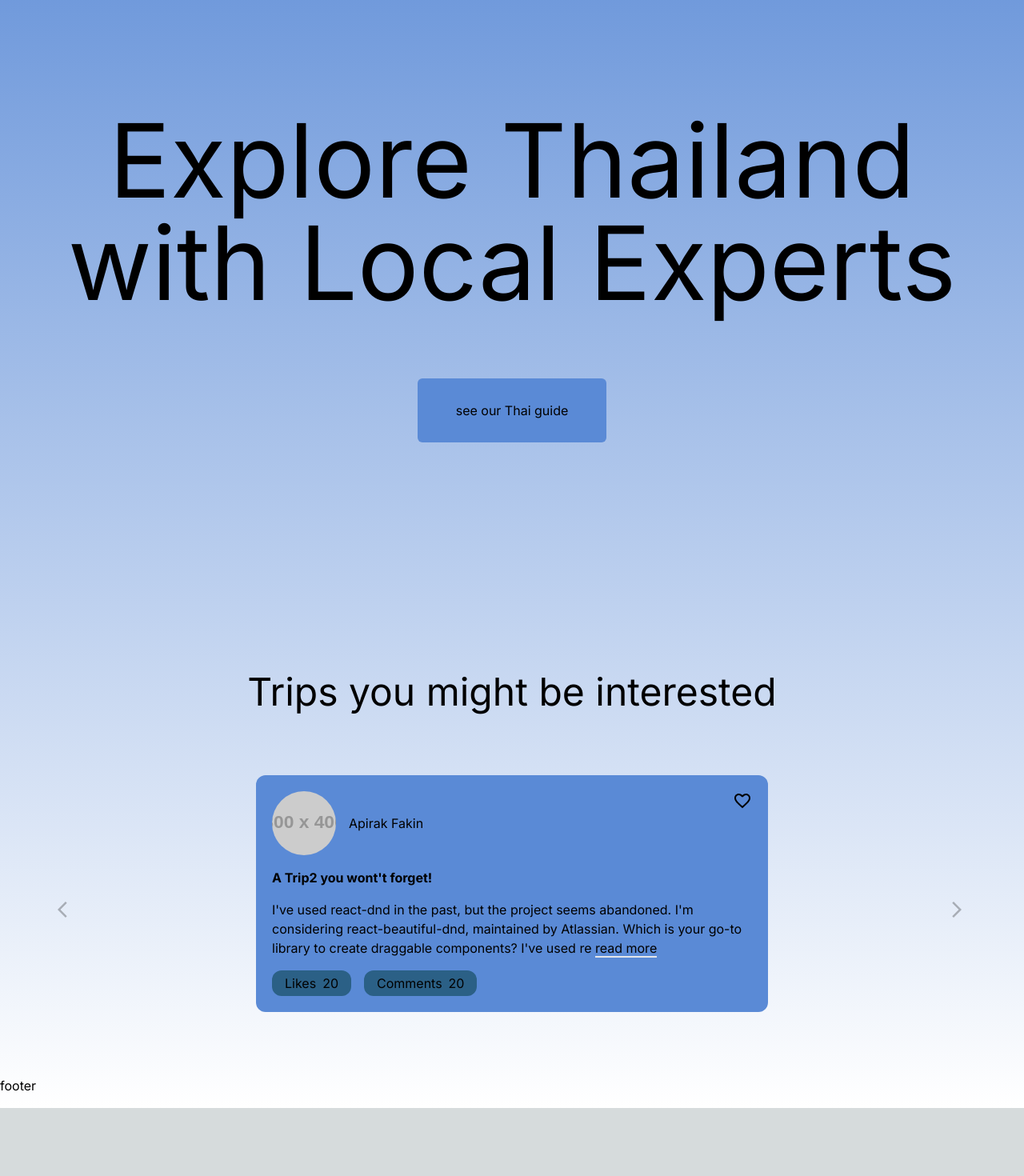
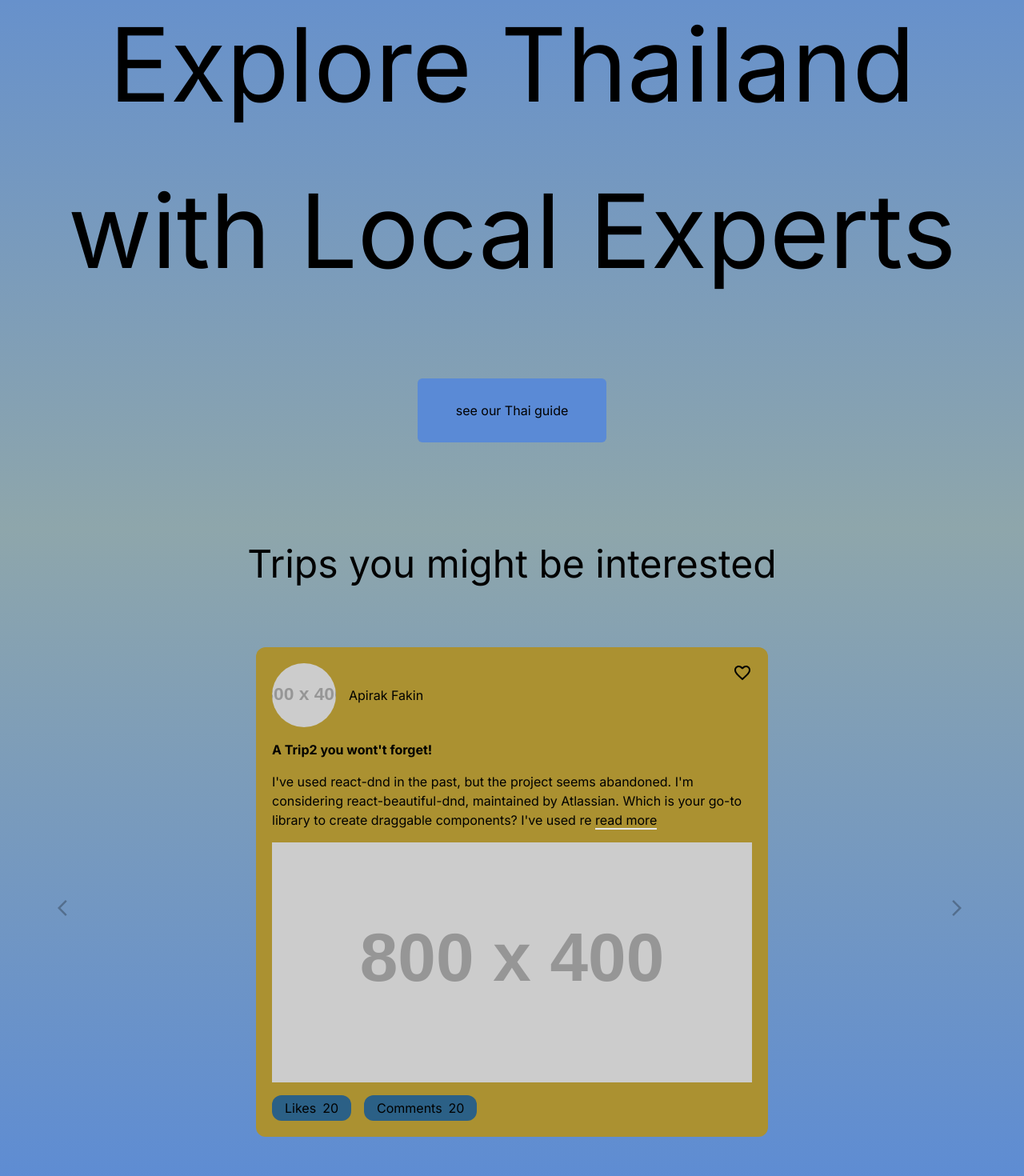
Before and after one commit to Apirak19/TripMate, a Next.js app: page / in a window 1280 px wide. Shown: the part 220-1690 px from the top of the page at 80% size. Before the commit the page ends 1605 px from the top, so only its background shows below. Built offline with nearby package versions, Linux system fonts and the light colour scheme.

Commit message:
feat: add image to post

```diff
--- a/app/page.jsx
+++ b/app/page.jsx
@@ -6,7 +6,7 @@ import SuggestedTrip from "@/components/Homepage/SuggestedTrip";
 
 const Home = () => {
   return (
-    <div className="bg-gradient-to-b from-[#5a8ad6] to-white">
+    <div className="bg-gradient-to-b from-[#5a8ad6] via-[#8ea6ab] to-[#5a8ad6]">
       <NavigationBar />
       {/* <Carousel /> */}
       <Hero />
--- a/components/Homepage/Hero.jsx
+++ b/components/Homepage/Hero.jsx
@@ -2,8 +2,8 @@ import React from "react";
 
 const Hero = () => {
   return (
-    <div className="w-full py-72 flex flex-col items-center gap-20">
-      <h1 className="text-9xl text-center">
+    <div className="w-full py-32 flex flex-col items-center gap-20">
+      <h1 className="text-9xl text-center px-20 leading-relaxed">
         Explore Thailand with Local Experts
       </h1>
       <button className="py-7 px-12 rounded-md bg-[#5a8ad6]">see our Thai guide</button>
--- a/components/Homepage/TripCarousel.jsx
+++ b/components/Homepage/TripCarousel.jsx
@@ -14,6 +14,7 @@ const trips = [
       "I've used react-dnd in the past, but the project seems abandoned. I'm considering react-beautiful-dnd, maintained by Atlassian. Which is your go-to library to create draggable components? I've used react-dnd in the past, but the project seems abandoned. I'm considering react-beautiful-dnd, maintained by Atlassian. Which is your go-to library to create draggable components?",
     likes: 20,
     comments: 20,
+    image: "https://via.placeholder.com/800x400?text=Image+1",
   },
   {
     author: "Apirak Fakin",
@@ -24,6 +25,7 @@ const trips = [
       "I've used react-dnd in the past, but the project seems abandoned. I'm considering react-beautiful-dnd, maintained by Atlassian. Which is your go-to library to create draggable components? I've used react-dnd in the past, but the project seems abandoned. I'm considering react-beautiful-dnd, maintained by Atlassian. Which is your go-to library to create draggable components?",
     likes: 20,
     comments: 20,
+    image: "https://via.placeholder.com/800x400?text=Image+2",
   },
   {
     author: "Apirak Fakin",
@@ -34,6 +36,7 @@ const trips = [
       "I've used react-dnd in the past, but the project seems abandoned. I'm considering react-beautiful-dnd, maintained by Atlassian. Which is your go-to library to create draggable components? I've used react-dnd in the past, but the project seems abandoned. I'm considering react-beautiful-dnd, maintained by Atlassian. Which is your go-to library to create draggable components?",
     likes: 20,
     comments: 20,
+    image: "https://via.placeholder.com/800x400?text=Image+3",
   },
 ];
 
@@ -43,7 +46,7 @@ const TripCarousel = () => {
   useEffect(() => {
     const interval = setInterval(() => {
       handleNext();
-    }, 5000);
+    }, 3000);
     return () => clearInterval(interval);
   }, []);
 
@@ -71,7 +74,7 @@ const TripCarousel = () => {
     >
       {trips.map((trip, index) => (
         <div
-          className={`bg-[#5a8ad6] w-1/2 rounded-xl mx-auto my-20 py-5 px-5 ${
+          className={`bg-[#ab9131] w-1/2 rounded-xl mx-auto my-20 py-5 px-5 ${
             currentIndex === index ? "flex" : "hidden"
           }
           flex-col gap-4 relative
@@ -94,6 +97,9 @@ const TripCarousel = () => {
                 read more
               </a>
             </p>
+          </div>
+          <div>
+            <img src={trip.image} alt="" />
           </div>
           <div className="flex gap-4">
             <div className="flex gap-2 rounded-xl bg-[#2b6086] py-1 px-4">
```
